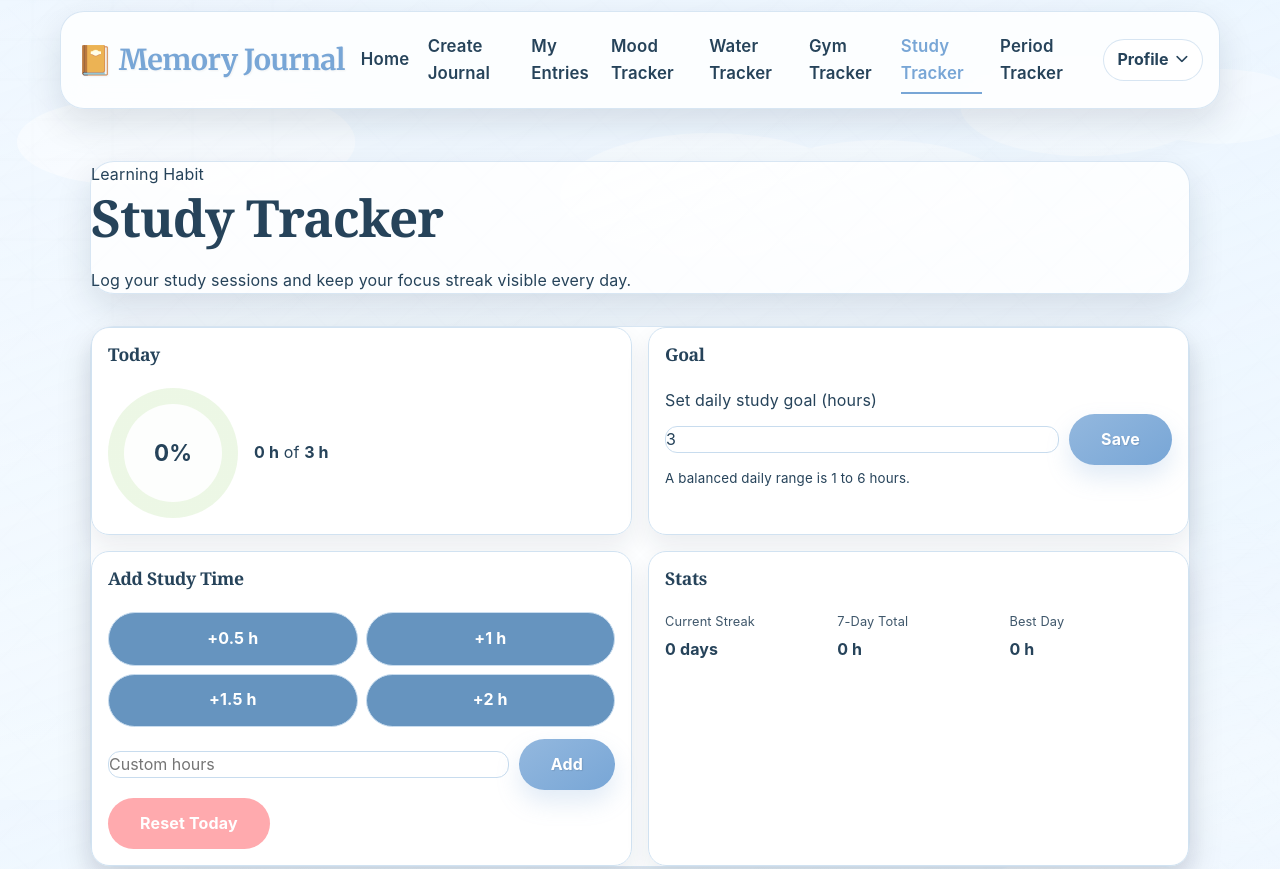
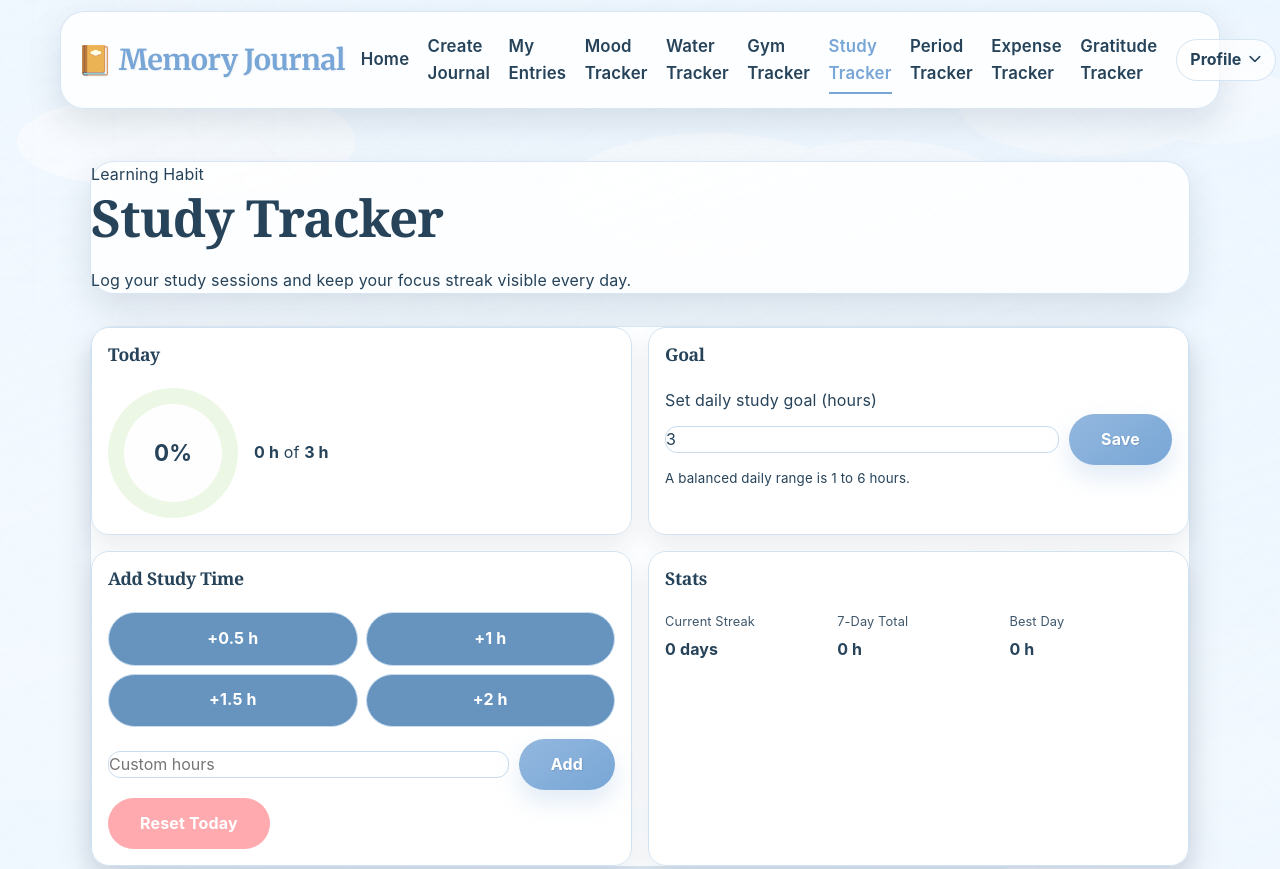
Before and after one commit to vikumkanishka/My-Memory-Journal, a website: page study-tracker.html in a window 1280 px wide. Shown: the top 869 px of the page. Drawn offline with Linux system fonts and the light colour scheme.

Commit message:
feat: add tracker links to study page nav

```diff
--- a/study-tracker.html
+++ b/study-tracker.html
@@ -36,6 +36,8 @@
       <li><a href="gym-tracker.html">Gym Tracker</a></li>
       <li><a href="study-tracker.html" class="active" aria-current="page">Study Tracker</a></li>
       <li><a href="period-tracker.html">Period Tracker</a></li>
+      <li><a href="expense-tracker.html">Expense Tracker</a></li>
+      <li><a href="gratitude-tracker.html">Gratitude Tracker</a></li>
       <li class="profile-item">
         <button
           id="profile-menu-button"
```
